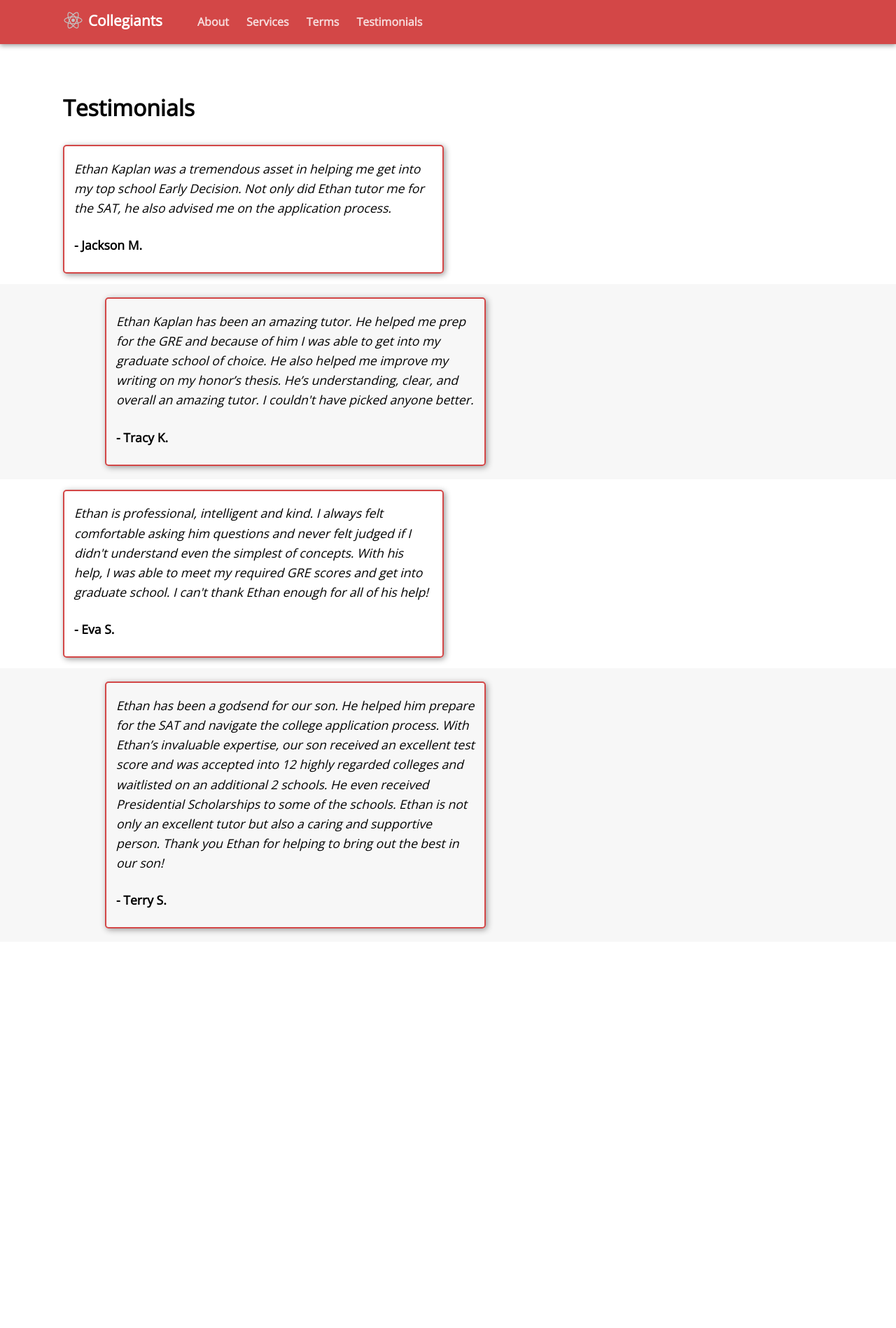
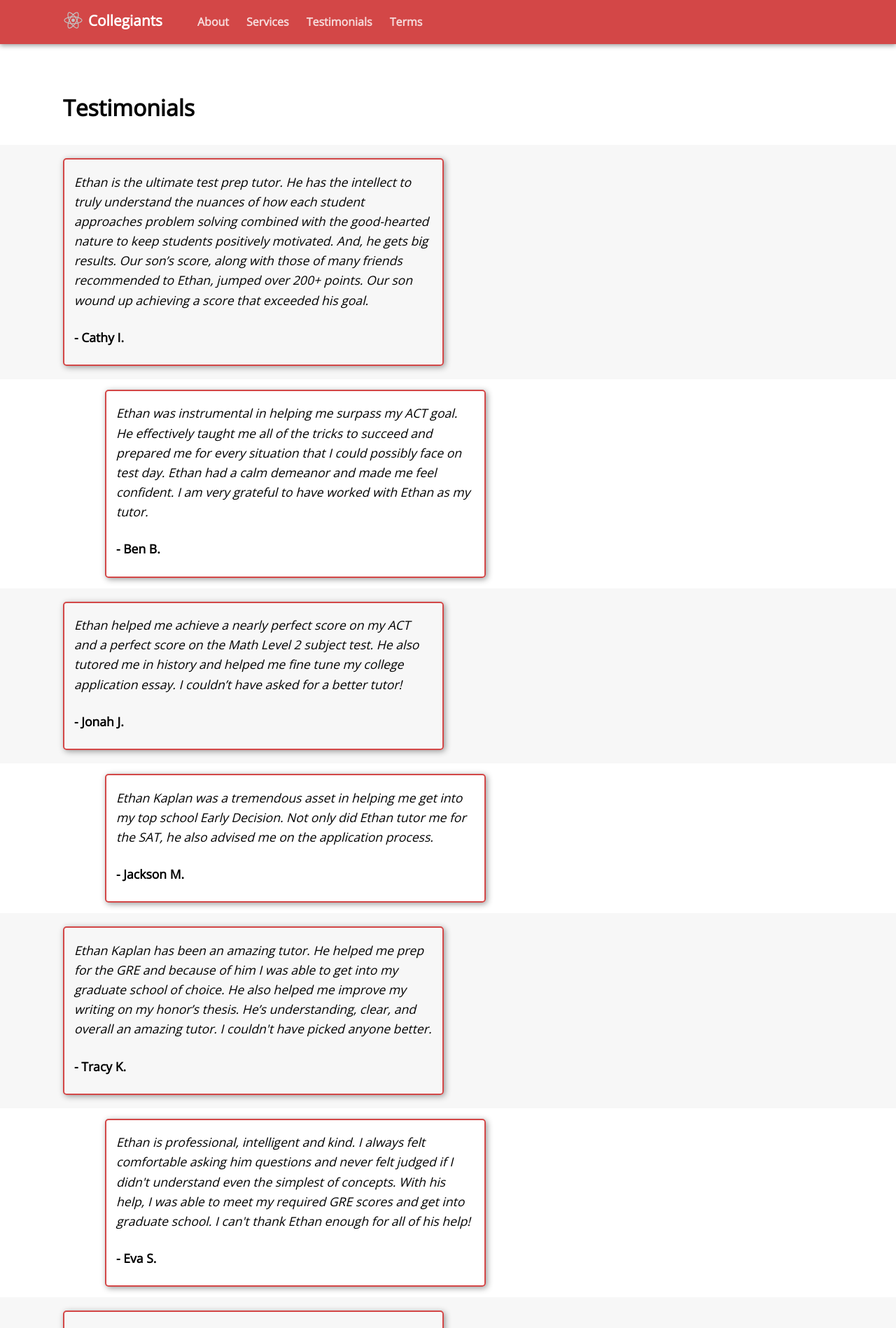
Before and after one commit to gibsonhdrew/collegiants, a React (Create React App) app: page /testimonials in a window 1280 px wide. Shown: the top 1898 px of the page at 70% size. Before the commit the page ends 1346 px from the top, so only its background shows below. Built offline with nearby package versions, Linux system fonts and the light colour scheme.

Commit message:
update text

```diff
--- a/src/App.js
+++ b/src/App.js
@@ -27,11 +27,11 @@ class App extends Component {
               <Link className='subNav subNav2' to={'/services'}>
                 <NavItem>Services</NavItem>
               </Link>
+              <Link className='subNav subNav4' to={'/testimonials'}>
+                <NavItem>Testimonials</NavItem>
+              </Link>
               <Link className='subNav subNav3' to={'/terms'}>
                 <NavItem>Terms</NavItem>
-              </Link>
-              <Link className='subNav subNav4' to={'/testimonials'}>
-                <NavItem>Testimonials</NavItem>
               </Link>
             </NavItems>
           </Nav>
--- a/src/modules/About.js
+++ b/src/modules/About.js
@@ -6,10 +6,13 @@ class About extends Component {
       <div>
         <p className='pageTitle'>About Us</p>
         <p className='bodyText'>
-          <b>Ethan Kaplan</b> is a teacher and tutor with more than 10 years of education experience. He graduated Hunter College Elementary School and Hunter College High School in New York, where he tutored Algebra and Calculus and was a student of Broadway megastar Lin-Manuel Miranda. He then graduated Magna cum Laude from Northwestern University and received his MFA in Creative Writing from Queens College. Ethan has taught college classes in creative writing, public speaking, and international affairs at Hong Kong Polytechnic University and Queens College and serves part-time as a tutor, curriculum developer, mentor, and trainer at Bespoke Education. In his free time, Ethan is a playwright and novelist with his first two books being published in 2018.
+          <b>Ethan Kaplan</b> is a teacher and tutor with more than 10 years of education experience. He graduated Hunter College Elementary School and Hunter College High School in New York, where he tutored Algebra and Calculus. He then graduated Magna cum Laude from Northwestern University and received his MFA in Creative Writing from Queens College. Ethan has taught college classes in creative writing, public speaking, and international affairs at Hong Kong Polytechnic University and Queens College and has worked as a tutor, curriculum development associate, mentor, and trainer at Bespoke Education in New York. In his free time, Ethan is a published playwright and novelist and produces his own electronic music.
         </p>
         <p className='bodyText'>
           <b>Christine Loh</b> is a teacher and tutor with vast international experience, hailing all the way from Penang, Malaysia. She graduated from Chung Ling High School, the top secondary school in Penang, before attending University Utara Malaysia, the top business school in the country. In addition to running Collegiants’ day to day operations, Christine is an expert Mandarin tutor who is fluent in five languages. She has taught Mandarin classes at Trinity, Spence, P.S. 6, and Brearley, and she developed a Mandarin afterschool program at the TAG School in East Harlem. In her free time, Christine is an accomplished painter and designs her own clothes.
+        </p>
+        <p className='bodyText'>
+            <b>Daisun Cohn-Williams</b> is a Life Coach, mentor and educator. An Alumni of Wheaton College, MA (Social Political Writing and Drama), and the Education graduate school at Tufts University (Concentration in Political Science/Political Theory and History), over the past 14 years, he has worked with youth as a high school teacher, subject and standardized test tutor, life coach and leadership mentor, and athletic coach.  Since 2010, Daisun has primarily lived in Los Angeles, working for some of the city’s most prestigious tutoring and academic management companies. In 2014 he founded a teen and parent Life Coaching and Educational consulting business, providing a holistic approach to youth enrichment. Throughout his career, it has been forming these connections with young people on a one to one level that has called to him.  His natural ability to understand the teenage experience and adapt his instruction to a large variety of age groups and learning types that have lead him to the realization that he could offer more to young people in the individualized “classroom of life" than in the school.
         </p>
       </div>
     )
--- a/src/modules/Services.js
+++ b/src/modules/Services.js
@@ -9,13 +9,10 @@ class Services extends Component {
           Collegiants provides test prep for the SAT, ACT, SAT Subject Tests, GRE, ISEE, SSAT, and SHSAT, and provides tutoring in the subjects of Mandarin, US History, World History, English Literature, English Language &amp; Composition, Geometry, Algebra, and Precalculus. Collegiants also provides lessons on Creative Writing, College Essay Writing, and Academic Writing and can help walk families through the college application process.
         </p>
         <p className='bodyText'>
-          Rates are dependent on the tutor and subject and are subject to change. However, once we quote you a rate we promise not to ever charge you a higher hourly rate for that subject (including for younger siblings).
-        </p>
-        <p className='bodyText'>
           While Collegiants does not offer in-person mock testing services, Collegiants does provide scoring and analysis of SAT and ACT mocks submitted online for a flat fee of $100 per test.
         </p>
         <p className='bodyText'>
-          For Mandarin services, please call Christine at (917) 583-3455. For all other services, please call Ethan at (917) 583-2276 or email him at <a className='bolder' href='mailto:ethanjkaplan@gmail.com'>ethanjkaplan@gmail.com</a>.
+          For Mandarin services, please call Christine at (917) 583-3455. For all other services, please call Ethan at (917) 583-2276 or email him at <a className='bolder' href='mailto:ethanjkaplan@gmail.com'>info@collegiants.com</a>.
         </p>
       </div>
     )
--- a/src/modules/Testimonials.js
+++ b/src/modules/Testimonials.js
@@ -6,28 +6,50 @@ class About extends Component {
 			<div>
         <p className='pageTitle'>Testimonials</p>
 
-				<Testimonial>
+
+        <GrayBG>
+          <Testimonial>
+              <p className='bodyText'><i>Ethan is the ultimate test prep tutor. He has the intellect to truly understand the nuances of how each student approaches problem solving combined with the good-hearted nature to keep students positively motivated. And, he gets big results. Our son’s score, along with those of many friends recommended to Ethan, jumped over 200+ points. Our son wound up achieving a score that exceeded his goal.</i></p>
+              <p className='bodyText'><b>- Cathy I.</b></p>
+          </Testimonial>
+        </GrayBG>
+
+				<Testimonial2>
+					  <p className='bodyText'><i>Ethan was instrumental in helping me surpass my ACT goal. He effectively taught me all of the tricks to succeed and prepared me for every situation that I could possibly face on test day. Ethan had a calm demeanor and made me feel confident. I am very grateful to have worked with Ethan as my tutor.
+</i></p>
+					  <p className='bodyText'><b>- Ben B.</b></p>
+				</Testimonial2>
+
+        <GrayBG>
+				  <Testimonial>
+					    <p className='bodyText'><i>Ethan helped me achieve a nearly perfect score on my ACT and a perfect score on the Math Level 2 subject test. He also tutored me in history and helped me fine tune my college application essay. I couldn’t have asked for a better tutor!</i></p>
+					    <p className='bodyText'><b>- Jonah J.</b></p>
+				  </Testimonial>
+        </GrayBG>
+
+
+				<Testimonial2>
 					<p className='bodyText'><i>Ethan Kaplan was a tremendous asset in helping me get into my top school Early Decision. Not only did Ethan tutor me for the SAT, he also advised me on the application process.</i></p>
 					<p className='bodyText'><b>- Jackson M.</b></p>
-				</Testimonial>
+				</Testimonial2>
 
         <GrayBG>
-          <Testimonial2>
+          <Testimonial>
             <p className='bodyText'><i>Ethan Kaplan has been an amazing tutor. He helped me prep for the GRE and because of him I was able to get into my graduate school of choice. He also helped me improve my writing on my honor’s thesis. He’s understanding, clear, and overall an amazing tutor. I couldn&#39;t have picked anyone better.</i></p>
             <p className='bodyText'><b>- Tracy K.</b></p>
-          </Testimonial2>
+          </Testimonial>
         </GrayBG>
 
-				<Testimonial>
+				<Testimonial2>
 					<p className='bodyText'><i>Ethan is professional, intelligent and kind. I always felt comfortable asking him questions and never felt judged if I didn&#39;t understand even the simplest of concepts. With his help, I was able to meet my required GRE scores and get into graduate school. I can&#39;t thank Ethan enough for all of his help!</i></p>
 					<p className='bodyText'><b>- Eva S.</b></p>
-				</Testimonial>
+				</Testimonial2>
 
         <GrayBG>
-          <Testimonial2>
+          <Testimonial>
             <p className='bodyText'><i>Ethan has been a godsend for our son. He helped him prepare for the SAT and navigate the college application process. With Ethan’s invaluable expertise, our son received an excellent test score and was accepted into 12 highly regarded colleges and waitlisted on an additional 2 schools. He even received Presidential Scholarships to some of the schools. Ethan is not only an excellent tutor but also a caring and supportive person. Thank you Ethan for helping to bring out the best in our son!</i></p>
             <p className='bodyText'><b>- Terry S.</b></p>
-          </Testimonial2>
+          </Testimonial>
         </GrayBG>
 			</div>
 		)
```
Also changed, not shown: src/modules/Home.js (+4 -4 lines), 1 other file (tests, documents, lock files or other folders).
